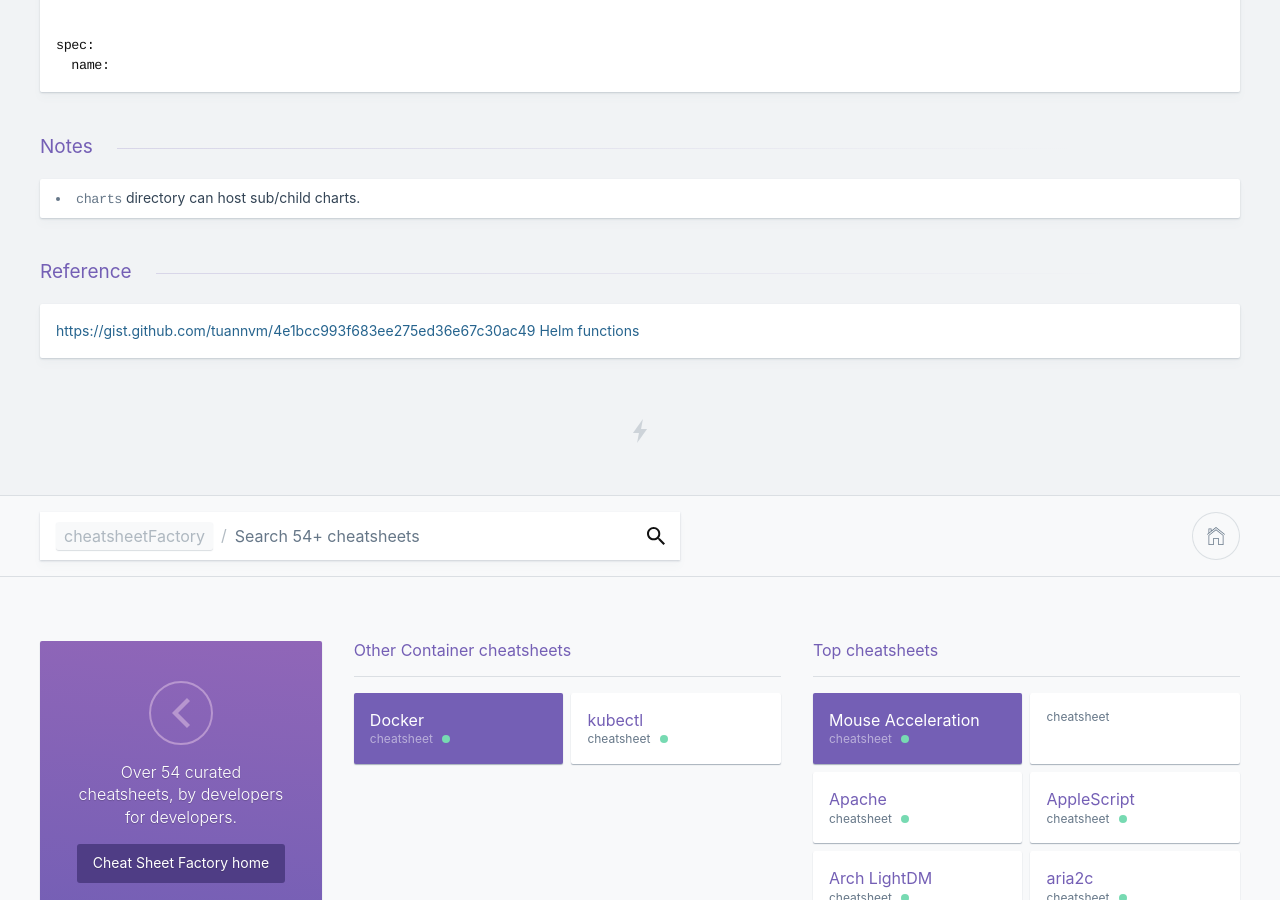
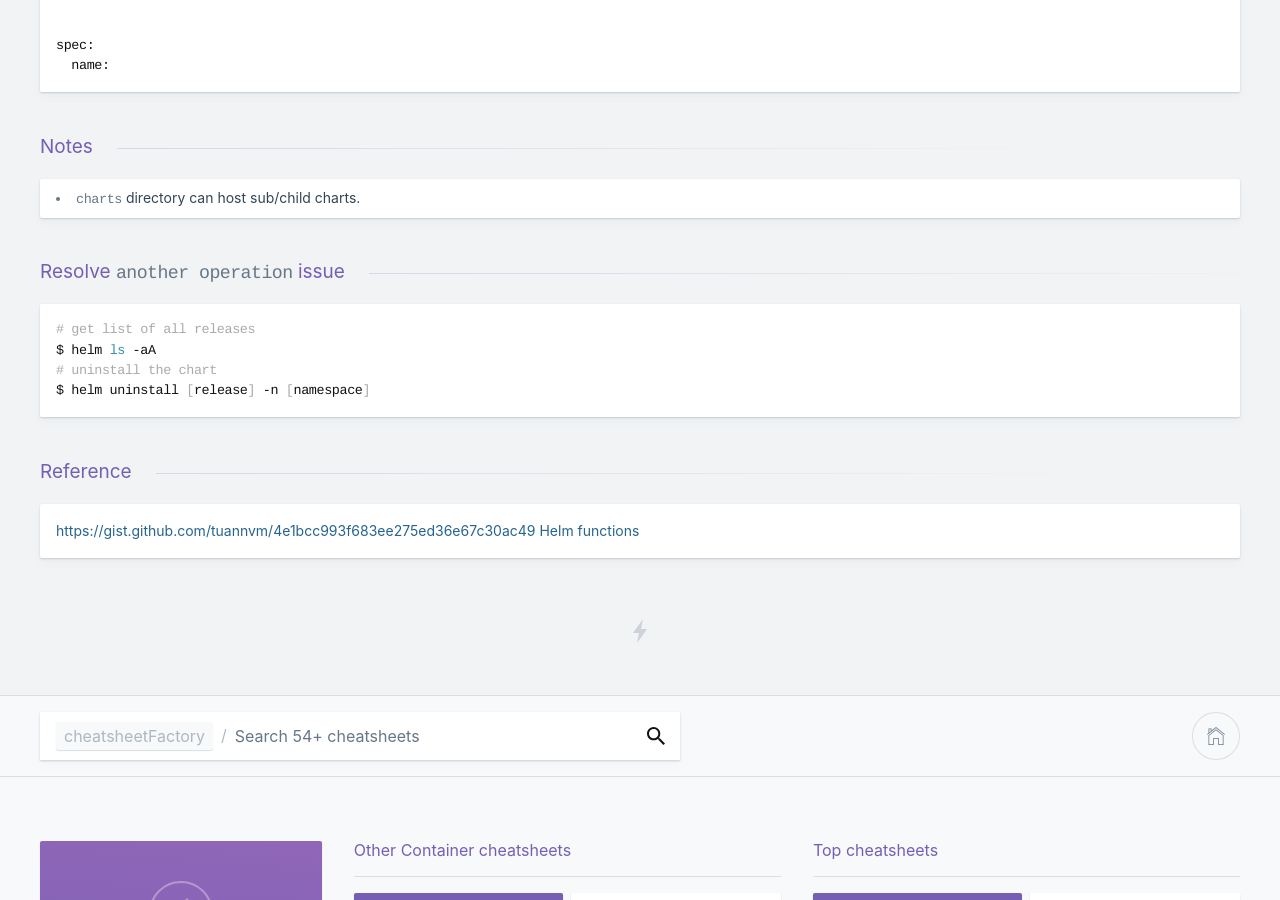
Before and after one commit to kasramp/cheat-sheet-factory, a Jekyll site: the page built from container/helm.md, in a window 1280 px wide and 900 px high, scrolled down 3120 px. Built offline with Jekyll 4.4.1, drawn with Linux system fonts in a browser that asks for light colours.

Commit message:
Update helm.md

````diff
--- a/container/helm.md
+++ b/container/helm.md
@@ -149,6 +149,15 @@ spec:
 
 - `charts` directory can host sub/child charts.
 
+### Resolve `another operation` issue
+
+```bash
+# get list of all releases
+$ helm ls -aA
+# uninstall the chart
+$ helm uninstall [release] -n [namespace]
+```
+
 ### Reference
 
 [https://gist.github.com/tuannvm/4e1bcc993f683ee275ed36e67c30ac49](https://gist.github.com/tuannvm/4e1bcc993f683ee275ed36e67c30ac49)
````
Also changed, not shown: other parts of container/helm.md (+1 -1 lines).
